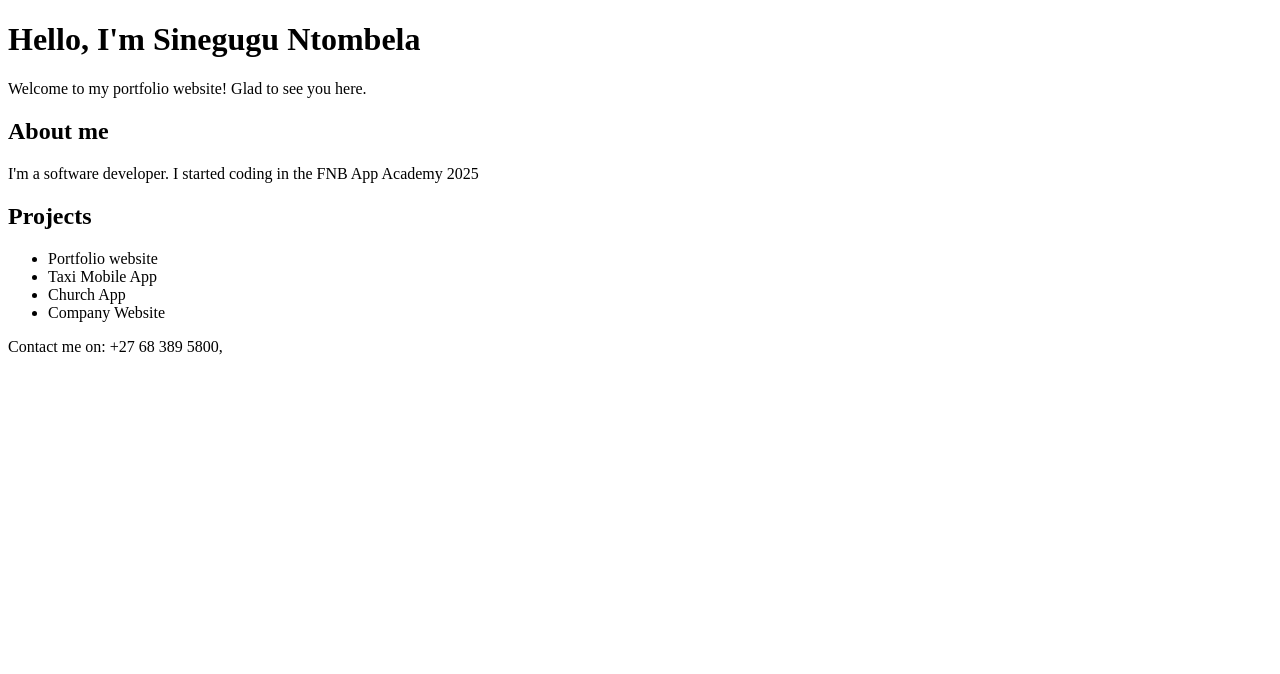
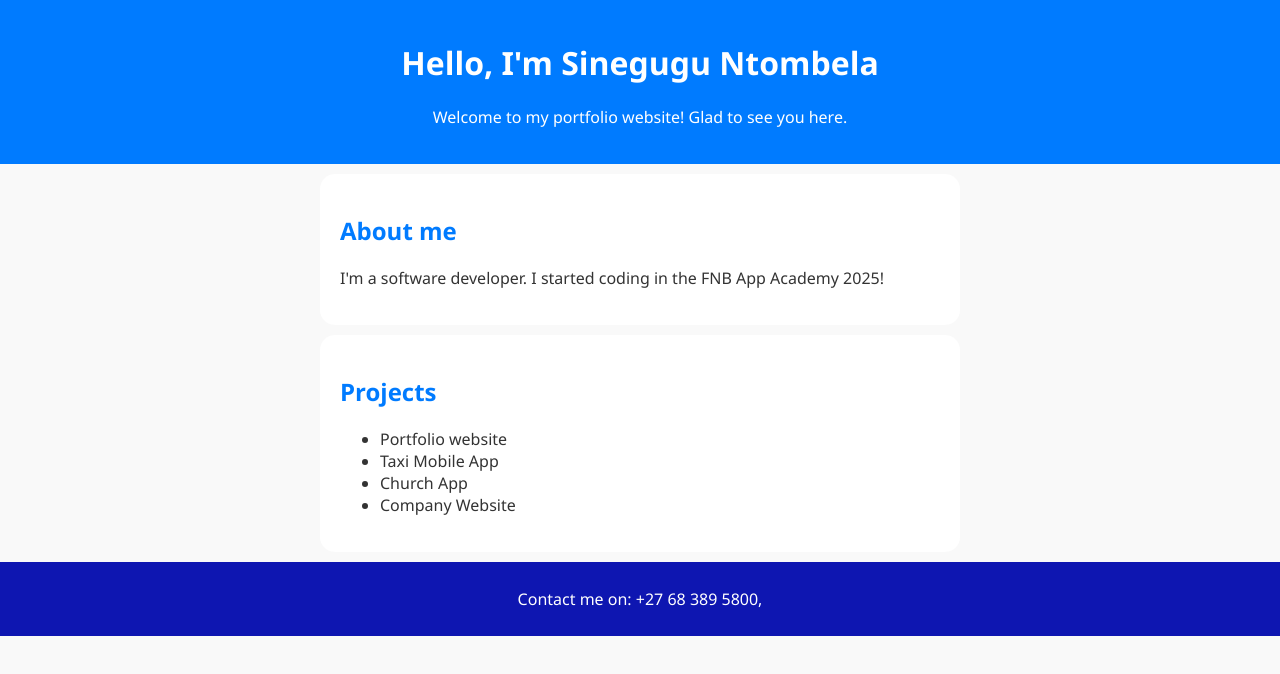
Before and after one commit to Sinegugu90/portfolio-website, a plain HTML site: page index.html in a window 1280 px wide. Drawn offline with Linux system fonts and the light colour scheme.

Commit message:
Added styling to my portfolio

```diff
--- a/index.html
+++ b/index.html
@@ -4,6 +4,7 @@
     <meta charset="UTF-8">
     <meta name="viewport" content="width=device-width, initial-scale=1.0">
     <title>Sinegugu Ntombela - Portfolio</title>
+    <link rel="stylesheet" href="style.css"
 </head>
 <body>
     <header>
@@ -13,7 +14,7 @@
 
     <section class="about">
         <h2>About me</h2>
-        <p>I'm a software developer. I started coding in the FNB App Academy 2025</p>
+        <p>I'm a software developer. I started coding in the FNB App Academy 2025!</p>
 
     </section>
 
--- a/style.css
+++ b/style.css
@@ -0,0 +1,35 @@
+body {
+  font-family: 'Segoe UI', Tahoma, Geneva, Verdana, sans-serif;
+  background: #f9f9f9;
+  color: #333;
+  margin: 0;
+  padding: 0;
+}
+
+header {
+    background: #007bff;
+    color: #fff;
+    padding: 20px;
+    text-align: center;
+}
+
+   section {
+    padding: 20px;
+    margin: 10px auto;
+    max-width: 600px;
+    background-color: white;
+    border-radius: 15px;
+    box-shadow: 0 2px 5px rgba(0,0,0), green, blue, alpha 0.113;
+   }
+
+h2 {
+    color: #007bff;
+}
+
+footer {
+    text-align: center;
+    padding:10px ;
+    background: #0e16b1;
+    color: #ffffff;
+
+}
```
